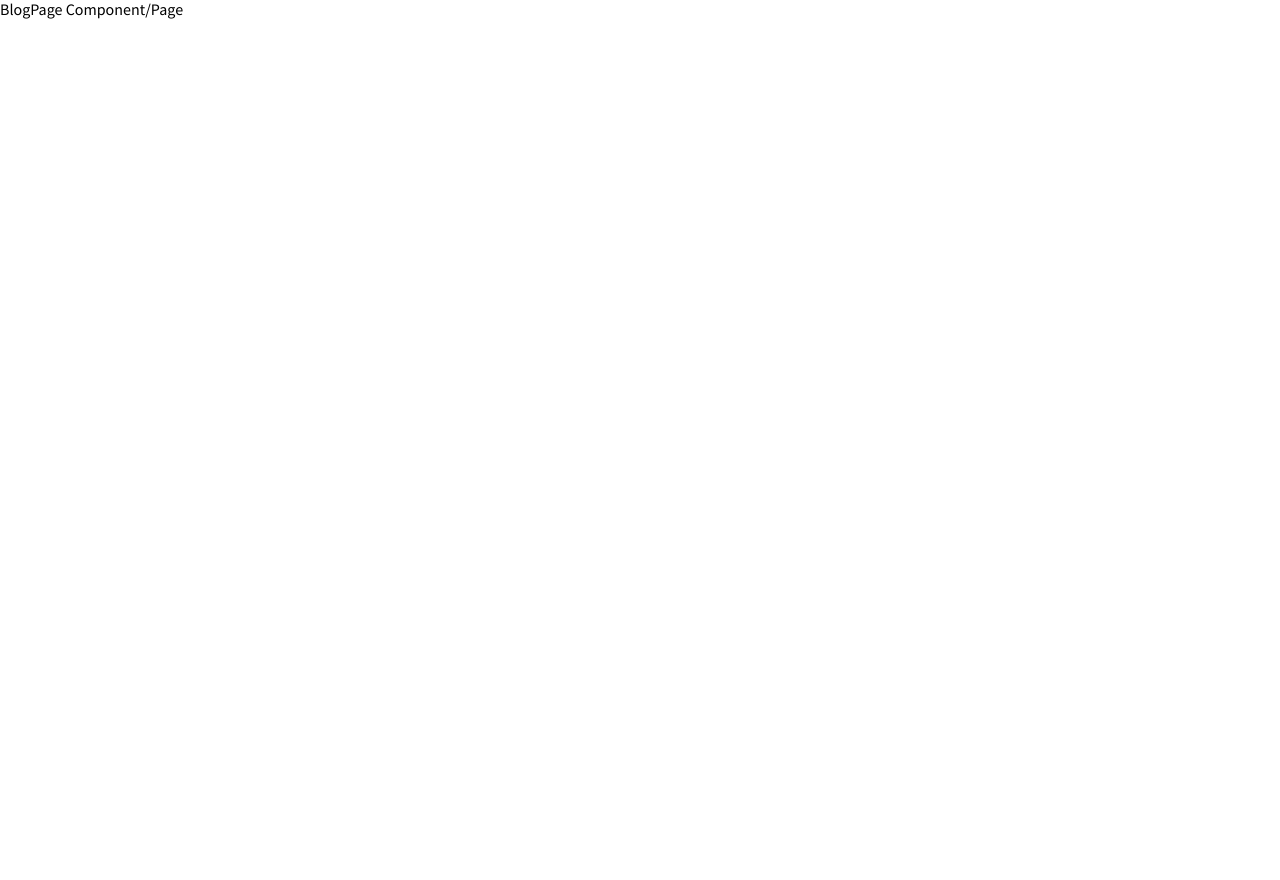
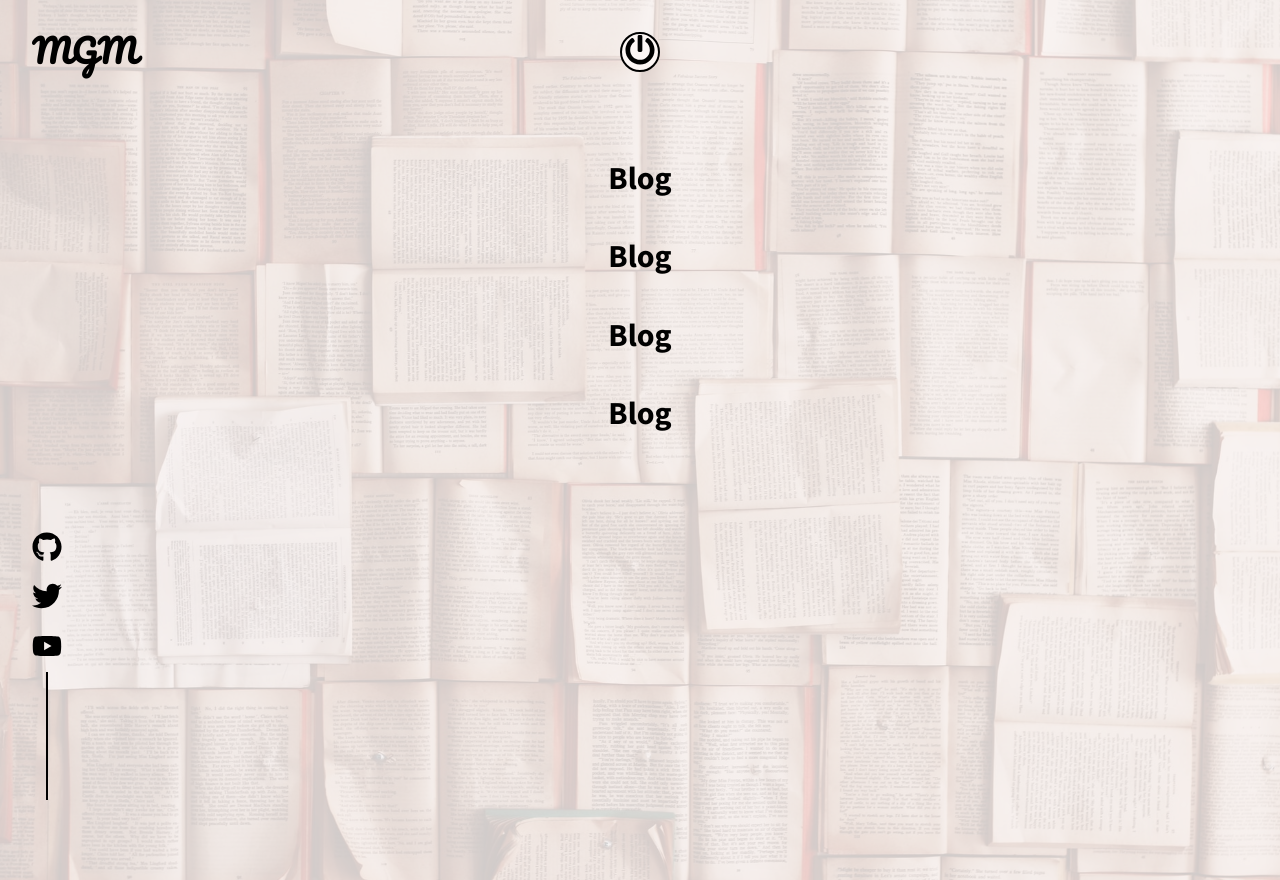
Before and after one commit to emzakh/PortfolioNew, a React (Create React App) app: page /blog in a window 1280 px wide. Before the commit the page ends 800 px from the top, so only its background shows below. Built offline with nearby package versions, Linux system fonts and the light colour scheme.

Commit message:
blogpage skeleton

```diff
--- a/src/components/BlogPage.js
+++ b/src/components/BlogPage.js
@@ -1,10 +1,59 @@
 import React from 'react'
+import styled from 'styled-components'
+import img from "../assets/Images/patrick-tomasso-Oaqk7qqNh_c-unsplash.jpg"
+import LogoComponent from '../subComponents/LogoComponent'
+import PowerButton from '../subComponents/PowerButton'
+import SocialIcons from '../subComponents/SocialIcons'
 
-function BlogPage() {
+const MainContainer = styled.div`
+background-image: url(${img});
+background-size:cover;
+background-repeat:no-repeat;
+background-attachment: fixed;
+background-position:center;
+width:100vw;
+`
+
+const Container = styled.div`
+background-color:${props=>`rgba(${props.theme.bodyRgba},0.8)`};
+width:100%;
+height:100vh;
+position:relative;
+padding-bottom:5rem;
+`
+
+const Center = styled.div`
+display:flex;
+justify-content:center;
+align-items:center;
+padding-top:10rem;
+`
+
+const Grid = styled.div`
+display:grid;
+grid-template-columns:repeat(2, minmax(calc(10rem+15vw), 1fr));
+grid-gap: calc(1rem + 2vw);
+`
+
+
+const BlogPage = () => {
     return (
-        <div>
-            BlogPage Component/Page
-        </div>
+     <MainContainer>
+        <Container>
+            <LogoComponent/>
+            <PowerButton/>
+            <SocialIcons/>
+            <Center>
+                <Grid>
+                    <h1>Blog</h1>
+                    <h1>Blog</h1>
+                    <h1>Blog</h1>
+                    <h1>Blog</h1>
+                </Grid>
+            </Center>
+        </Container>
+
+     </MainContainer>
     )
 }
 
```
